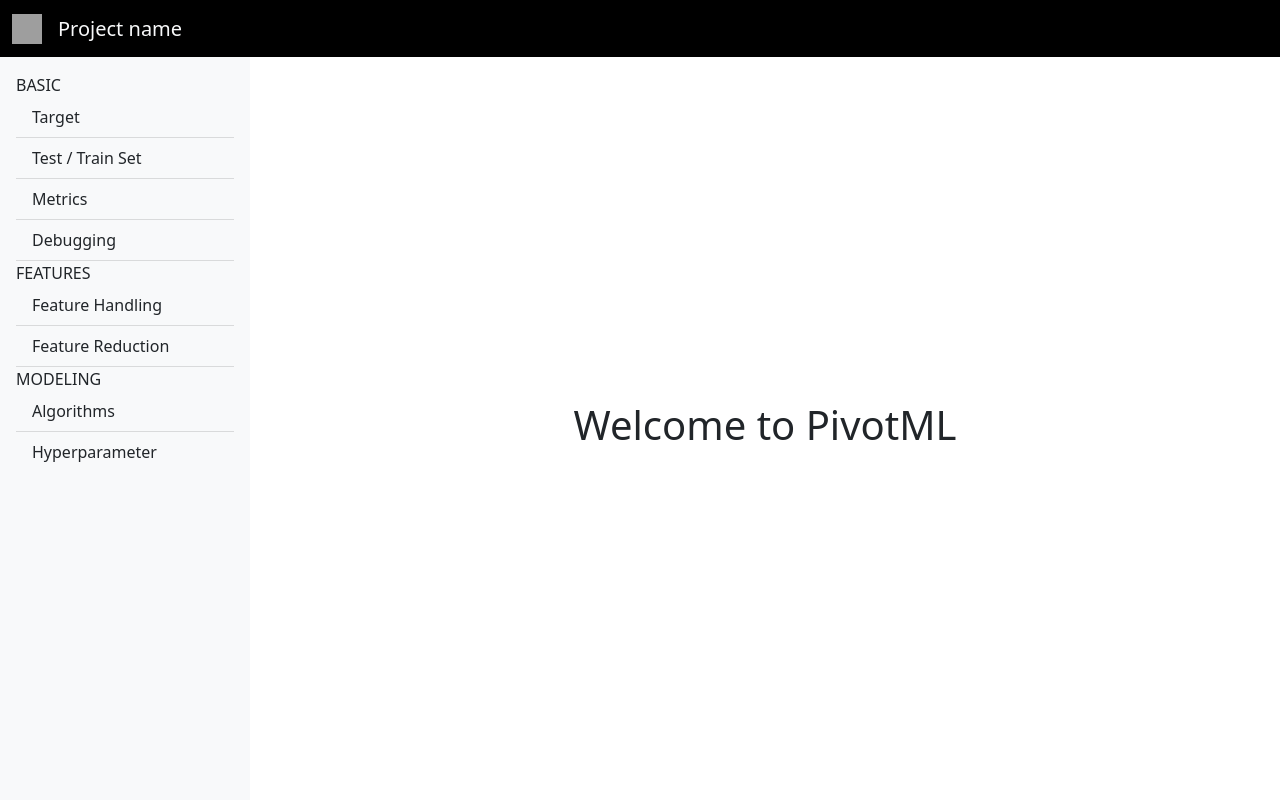
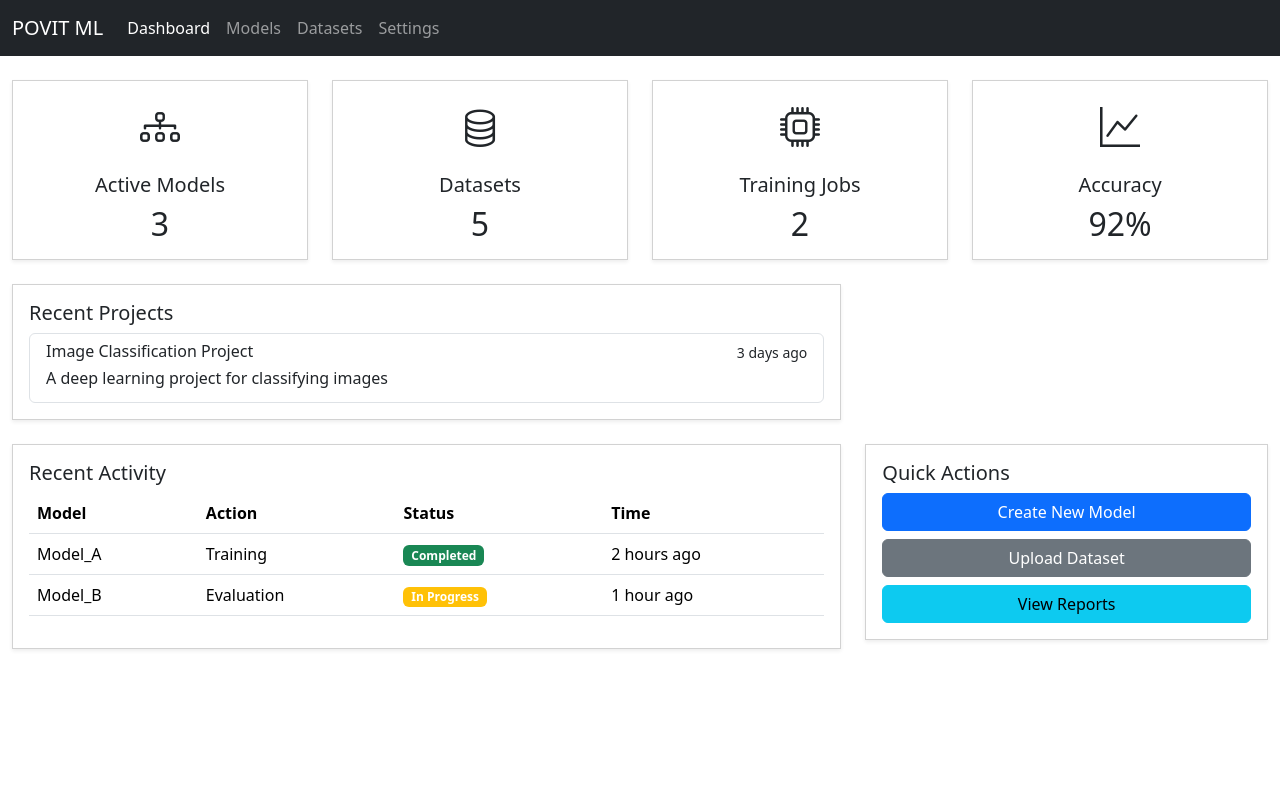
Before and after one commit to rodyrahi/pivotML, a Flask app: page / in a window 1280 px wide. Run offline with Flask 3, Linux system fonts and the light colour scheme; parts of the project's set-up code (start-up, migrations or seed data) failed here and were passed over; some libraries are stand-ins or nearby versions; grey boxes are pictures that could not be loaded.

Commit message:
target column

```diff
--- a/webinterface/templates/boxplot.html
+++ b/webinterface/templates/boxplot.html
@@ -1,4 +1,4 @@
-      <title>Box Plot</title>
+
 
       <style>
           .box {
--- a/webinterface/templates/feature_handling.html
+++ b/webinterface/templates/feature_handling.html
@@ -4,7 +4,7 @@
 
     <div class="container-fluid p-1">
         <div class="row">
-            <h4>Columns</h4>
+            <h4>Feature Handling</h4>
 
         </div>
         <div class="row">
--- /dev/null
+++ b/webinterface/templates/project.html
@@ -0,0 +1,155 @@
+<!DOCTYPE html>
+<html lang="en">
+<head>
+    <meta charset="UTF-8">
+    <meta name="viewport" content="width=device-width, initial-scale=1.0">
+    <title>Project Page</title>
+    <link href="https://cdn.jsdelivr.net/npm/bootstrap@5.3.2/dist/css/bootstrap.min.css" rel="stylesheet">
+    <link rel="stylesheet" href="https://cdn.jsdelivr.net/npm/bootstrap-icons@1.11.1/font/bootstrap-icons.css">
+</head>
+<body>
+    <nav class="navbar navbar-expand-lg navbar-dark bg-dark">
+        <div class="container-fluid">
+            <a class="navbar-brand" href="#">POVIT ML</a>
+            <button class="navbar-toggler" type="button" data-bs-toggle="collapse" data-bs-target="#navbarNav">
+                <span class="navbar-toggler-icon"></span>
+            </button>
+            <div class="collapse navbar-collapse" id="navbarNav">
+                <ul class="navbar-nav">
+                    <li class="nav-item">
+                        <a class="nav-link active" href="#">Dashboard</a>
+                    </li>
+                    <li class="nav-item">
+                        <a class="nav-link" href="#">Models</a>
+                    </li>
+                    <li class="nav-item">
+                        <a class="nav-link" href="#">Datasets</a>
+                    </li>
+                    <li class="nav-item">
+                        <a class="nav-link" href="#">Settings</a>
+                    </li>
+                </ul>
+            </div>
+        </div>
+    </nav>
+
+    <div class="container-fluid mt-4">
+        <div class="row mb-4">
+            <div class="col-md-3">
+                <div class="card shadow-sm" style="border-radius: 0;">
+                    <div class="card-body text-center">
+                        <i class="bi bi-diagram-3 fs-1"></i>
+                        <h5 class="card-title mt-3">Active Models</h5>
+                        <h2 class="card-text">3</h2>
+                    </div>
+                </div>
+            </div>
+            <div class="col-md-3">
+                <div class="card shadow-sm" style="border-radius: 0;">
+                    <div class="card-body text-center">
+                        <i class="bi bi-database fs-1"></i>
+                        <h5 class="card-title mt-3">Datasets</h5>
+                        <h2 class="card-text">5</h2>
+                    </div>
+                </div>
+            </div>
+            <div class="col-md-3">
+                <div class="card shadow-sm" style="border-radius: 0;">
+                    <div class="card-body text-center">
+                        <i class="bi bi-cpu fs-1"></i>
+                        <h5 class="card-title mt-3">Training Jobs</h5>
+                        <h2 class="card-text">2</h2>
+                    </div>
+                </div>
+            </div>
+            <div class="col-md-3">
+                <div class="card shadow-sm" style="border-radius: 0;">
+                    <div class="card-body text-center">
+                        <i class="bi bi-graph-up fs-1"></i>
+                        <h5 class="card-title mt-3">Accuracy</h5>
+                        <h2 class="card-text">92%</h2>
+                    </div>
+                </div>
+            </div>
+        </div>
+
+        <div class="row mb-4">
+            <div class="col-md-8">
+                <div class="card shadow-sm" style="border-radius: 0;">
+                    <div class="card-body">
+                        <h5 class="card-title">Recent Projects</h5>
+                        <div class="list-group">
+                            <a href="/index" class="list-group-item list-group-item-action">
+                                <div class="d-flex w-100 justify-content-between">
+                                    <h6 class="mb-1">Image Classification Project</h6>
+                                    <small>3 days ago</small>
+                                </div>
+                                <p class="mb-1">A deep learning project for classifying images</p>
+                            </a>
+
+                        </div>
+
+
+
+                    </div>
+                </div>
+            </div>
+
+        </div>
+
+
+        <div class="row mb-4">
+            <div class="col-md-8">
+                <div class="card shadow-sm" style="border-radius: 0;">
+                    <div class="card-body">
+                        <h5 class="card-title">Recent Activity</h5>
+                        <div class="table-responsive">
+                            <table class="table">
+                                <thead>
+                                    <tr>
+                                        <th>Model</th>
+                                        <th>Action</th>
+                                        <th>Status</th>
+                                        <th>Time</th>
+                                    </tr>
+                                </thead>
+                                <tbody>
+                                    <tr>
+                                        <td>Model_A</td>
+                                        <td>Training</td>
+                                        <td><span class="badge bg-success">Completed</span></td>
+                                        <td>2 hours ago</td>
+                                    </tr>
+                                    <tr>
+                                        <td>Model_B</td>
+                                        <td>Evaluation</td>
+                                        <td><span class="badge bg-warning">In Progress</span></td>
+                                        <td>1 hour ago</td>
+                                    </tr>
+                                </tbody>
+                            </table>
+                        </div>
+                    </div>
+                </div>
+            </div>
+            <div class="col-md-4">
+                <div class="card shadow-sm" style="border-radius: 0;">
+                    <div class="card-body">
+                        <h5 class="card-title">Quick Actions</h5>
+                        <div class="d-grid gap-2">
+                            <button class="btn btn-primary" type="button">Create New Model</button>
+                            <button class="btn btn-secondary" type="button">Upload Dataset</button>
+                            <button class="btn btn-info" type="button">View Reports</button>
+                        </div>
+                    </div>
+                </div>
+            </div>
+        </div>
+
+
+
+    </div>
+
+    <script src="https://cdn.jsdelivr.net/npm/bootstrap@5.3.2/dist/js/bootstrap.bundle.min.js"></script>
+</body>
+</html>
--- a/webinterface/webgui.py
+++ b/webinterface/webgui.py
@@ -9,6 +9,8 @@ algorithms_use = [('Random Forest' , True), ('Decision Tree' , True),
                   ('Logistic Regression' , True) ,('Linear Regression' , True), ('SVM' , True) , ('KNN' , True),
                   ('Neural Network' , True)]
 
+target_column = ''
+
 
 
 testtrainsplit = 0.4
@@ -17,7 +19,7 @@ testtrainsplit = 0.4
 
 app = Flask(__name__)
 
-@app.route('/')
+@app.route('/index')
 def home():
     items = [
         {'name': 'Item 1', 'link': '/item1' , 'text': 'Item 1'},
@@ -32,9 +34,18 @@ def home():
 
 @app.route('/targets')
 def targets():
-        # print(features_use)
 
-        return render_template('targets.html')
+        if target_column == '':
+            selected_target = 'No target selected'
+        else:
+            selected_target = target_column
+
+        targets  = df.columns.tolist()
+        return render_template('targets.html' , targets = targets , selected_target = selected_target)
+
+
+
+
 
 
 @app.route('/add/<column_name>')
@@ -80,7 +91,7 @@ def column(column_name):
 
     distribution = df[column_name].value_counts().to_dict()
     boxplot_data = df[column_name].tolist()
-    print(boxplot_data)
+
     return render_template('column.html', column_name=column_name, distribution=distribution, boxplot_data=boxplot_data)
 
 
@@ -113,5 +124,30 @@ def update_split(split_value):
 def feature_handling():
     return render_template('feature_handling.html', targets=features_use)
 
+
+
+
+
+@app.route('/')
+def project():
+    project = {
+        'name': 'Credit Scoring',
+        'description': 'Predict the credit score of a person based on various features.',
+        'features': features_use,
+        'algorithms': algorithms_use,
+
+    }
+    return render_template('project.html' , project = project)
+
+
+
+
+@app.route('/add_target/<target_column_selected>')
+def add_target(target_column_selected):
+    global target_column
+    target_column = target_column_selected
+
+    return 'Target column updated successfully', 200
+
 if __name__ == '__main__':
     app.run(debug=True, use_reloader=True)
```
Also changed, not shown: webinterface/templates/targets.html (+35 -6 lines).
